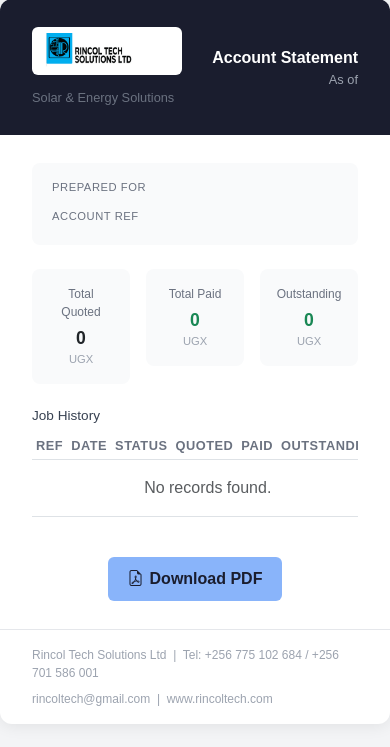
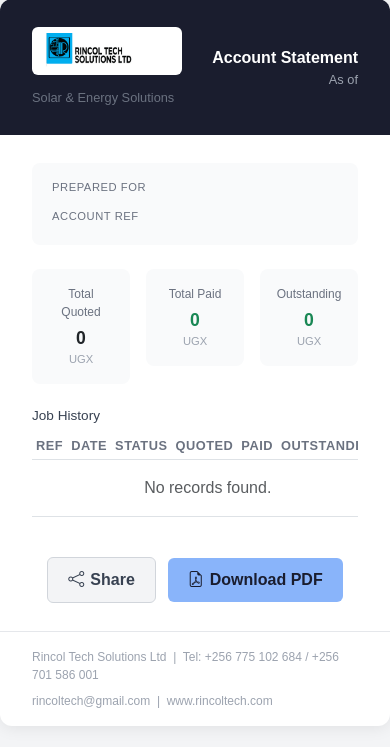
Before and after one commit to RincolTech-Solutions-ltd/rincol-erp, a Flask app: template templates/customers/statement_public.html in a window 390 px wide. Shown: the part 33-780 px from the top of the page. Run offline with Flask 3, Linux system fonts and the light colour scheme; the template is opened without the code that fills it, so the values that code supplies are empty; some libraries are stand-ins or nearby versions.

Commit message:
Improve statement page UX: PDF opens in new tab, add Share button
- Download PDF now opens in a new tab so the statement page stays open
- Share button uses Web Share API on mobile (native share sheet) and
  falls back to clipboard copy on desktop

Co-Authored-By: Claude Sonnet 4.6 <noreply@anthropic.com>

```diff
--- a/templates/customers/statement_public.html
+++ b/templates/customers/statement_public.html
@@ -141,18 +141,39 @@
       </table>
     </div>
 
-    {# Download button + back link for logged-in staff #}
-    <div class="no-print text-center" style="display:flex;justify-content:center;align-items:center;gap:16px;flex-wrap:wrap">
+    {# Action buttons: back (staff only), share, download #}
+    <div class="no-print text-center" style="display:flex;justify-content:center;align-items:center;gap:12px;flex-wrap:wrap;margin-top:8px">
       {% if current_user.is_authenticated %}
       <a href="{{ url_for('customers_profile', cid=customer.id) }}"
          style="background:#f3f4f6;color:#374151;border:1px solid #d1d5db;border-radius:6px;padding:10px 20px;font-weight:600;text-decoration:none;display:inline-flex;align-items:center;gap:6px">
-        <i class="bi bi-arrow-left"></i> Back to Profile
+        <i class="bi bi-arrow-left"></i> Back
       </a>
       {% endif %}
-      <a href="{{ url_for('statement_pdf', token=customer.statement_token) }}" class="download-btn">
+      <button onclick="shareStatement()" id="share-btn"
+         style="background:#f3f4f6;color:#374151;border:1px solid #d1d5db;border-radius:6px;padding:10px 20px;font-weight:600;cursor:pointer;display:inline-flex;align-items:center;gap:6px">
+        <i class="bi bi-share"></i> Share
+      </button>
+      <a href="{{ url_for('statement_pdf', token=customer.statement_token) }}" target="_blank" class="download-btn">
         <i class="bi bi-file-earmark-pdf"></i> Download PDF
       </a>
     </div>
+    <script>
+    async function shareStatement() {
+      const url = window.location.href;
+      if (navigator.share) {
+        try {
+          await navigator.share({ title: 'Account Statement — {{ customer.name }}', url: url });
+        } catch(e) { if (e.name !== 'AbortError') fallbackCopy(url); }
+      } else { fallbackCopy(url); }
+    }
+    function fallbackCopy(url) {
+      navigator.clipboard.writeText(url).then(() => {
+        const btn = document.getElementById('share-btn');
+        btn.innerHTML = '<i class="bi bi-check2"></i> Copied!';
+        setTimeout(() => { btn.innerHTML = '<i class="bi bi-share"></i> Share'; }, 2000);
+      });
+    }
+    </script>
 
   </div>
 
```
